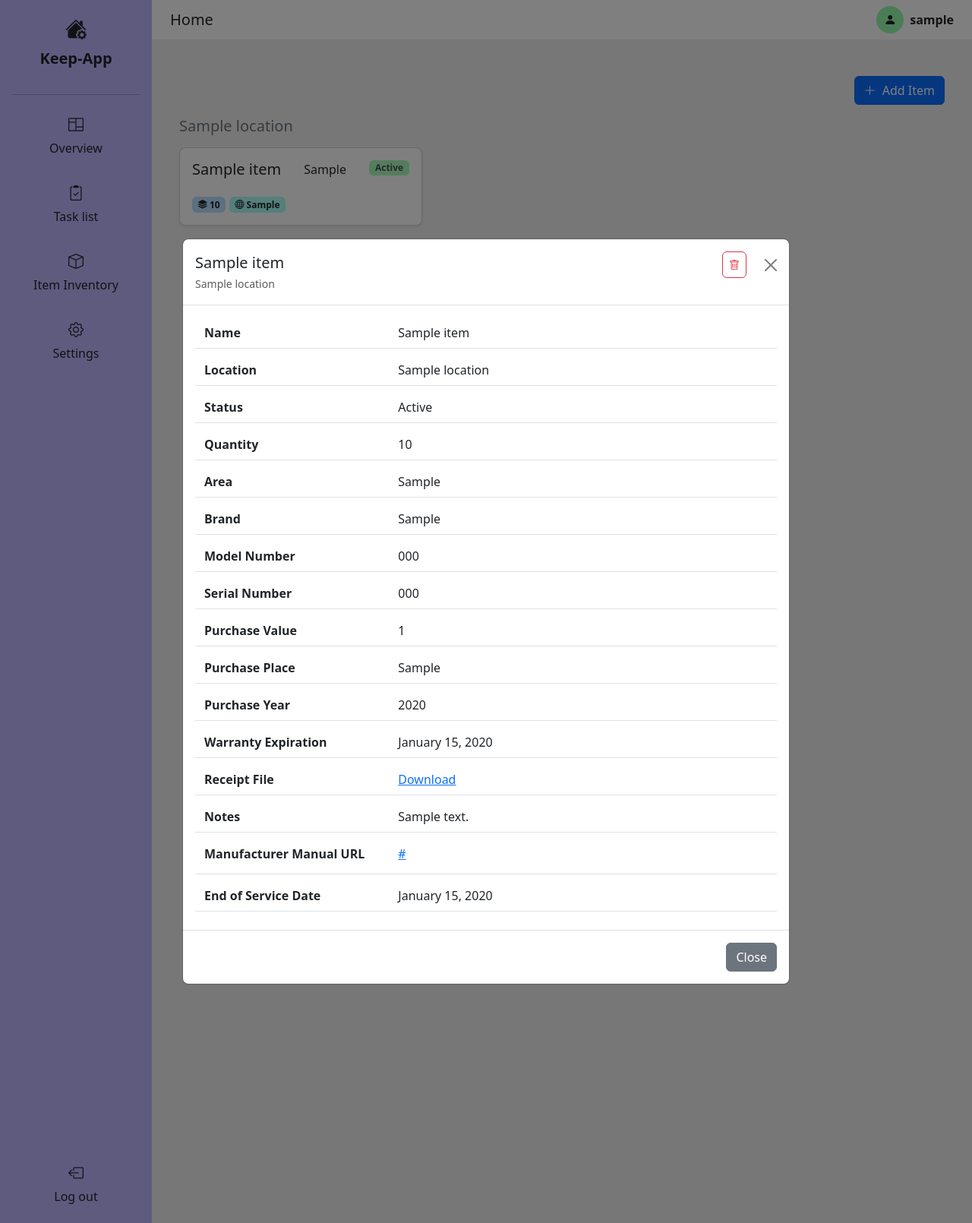
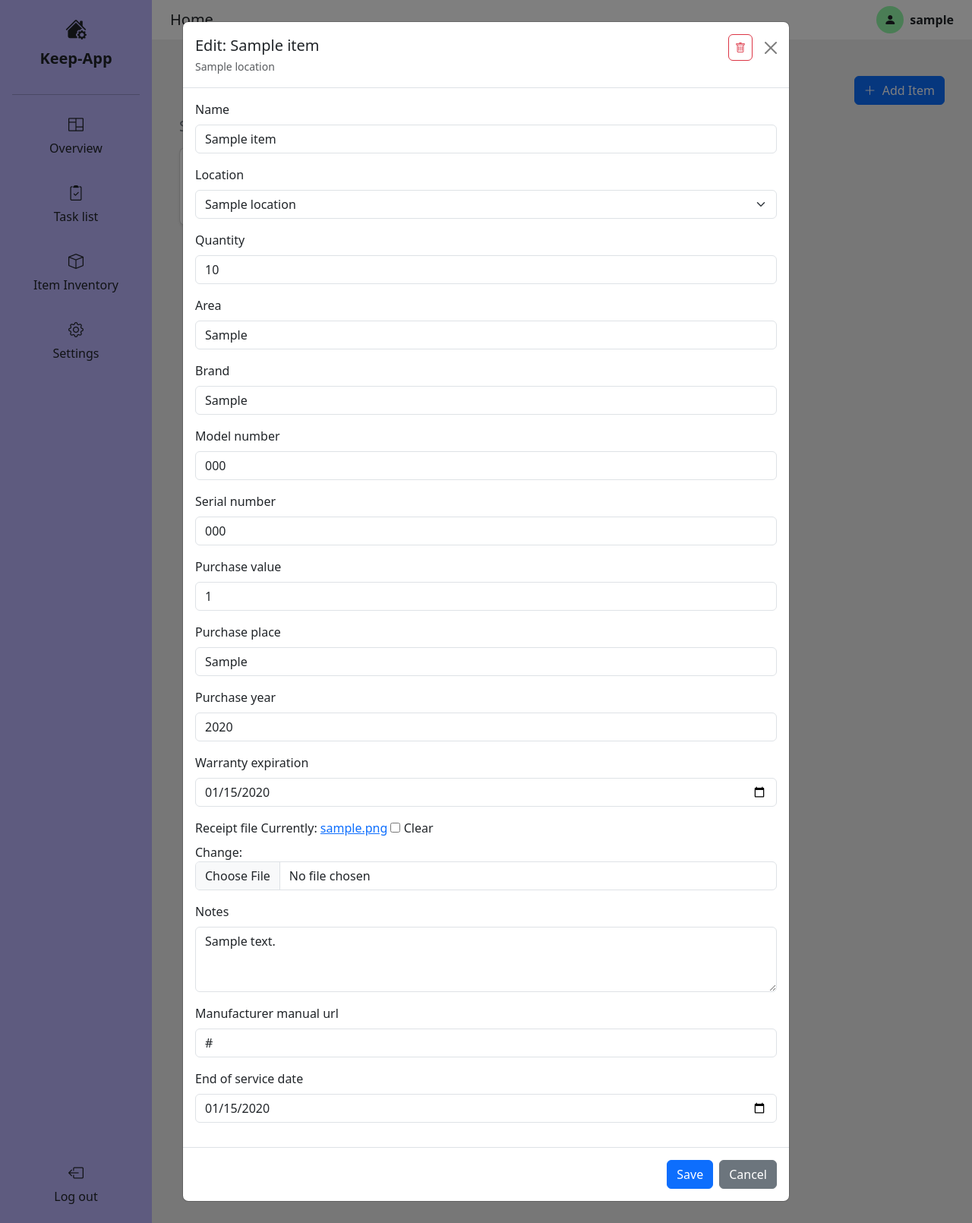
Before and after one commit to orma5/household, a Django app: page /items/ in a window 1280 px wide, after a click that opens the changed part. Shown: the whole page at 76% size. Run offline with Django 5.2, Linux system fonts and the light colour scheme; a user stored in the database is signed in; tables that the repository leaves empty hold one stand-in row (values such as "Sample post").

Commit message:
add item update

```diff
--- a/templates/components/_item_detail_modal.html
+++ b/templates/components/_item_detail_modal.html
@@ -1,120 +1,42 @@
 <div class="modal fade" id="itemDetailModal{{ item.id }}" tabindex="-1" aria-labelledby="itemDetailModalLabel{{ item.id }}" aria-hidden="true">
   <div class="modal-dialog modal-lg modal-dialog-centered">
     <div class="modal-content">
-      <div class="modal-header border-bottom d-flex justify-content-between align-items-start">
+      <form method="POST" action="{% url 'item-update' item.id %}" enctype="multipart/form-data">
+        {% csrf_token %}
+        <div class="modal-header d-flex justify-content-between align-items-start border-bottom">
           <div>
-          <h5 class="modal-title" id="itemDetailModalLabel{{ item.id }}">{{ item.name }}</h5>
+            <h5 class="modal-title" id="itemDetailModalLabel{{ item.id }}">Edit: {{ item.name }}</h5>
             <small class="text-muted">{{ item.location.name }}</small>
           </div>
           <div class="d-flex align-items-center gap-2">
-          <form method="POST" action="{% url 'item-delete' item.id %}" class="d-inline" style="margin-right: 0.5rem;">
-            {% csrf_token %}
             <button type="button" class="btn btn-outline-danger" data-bs-toggle="modal" data-bs-target="#confirmDeleteModal{{ item.id }}" title="Delete item" style="padding: 0.375rem 0.5rem; font-size: 0.875rem;"><i class="bi bi-trash"></i></button>
-          </form>
             <button type="button" class="btn-close" data-bs-dismiss="modal" aria-label="Close"></button>
           </div>
         </div>
 
         <div class="modal-body">
-        <div class="container-fluid">
-          <div class="row mb-2 border-bottom py-2">
-            <div class="col-sm-4 fw-semibold">Name</div>
-            <div class="col-sm-8">{{ item.name }}</div>
+          {% if form %}
+            {% for field in form %}
+              <div class="mb-3">
+                <label for="{{ field.id_for_label }}" class="form-label">{{ field.label }}</label>
+                {{ field }}
+                {% if field.errors %}
+                  <div class="text-danger small">{{ field.errors|join:', ' }}</div>
+                {% endif %}
+              </div>
+            {% endfor %}
+          {% else %}
+            <div class="alert alert-warning">Form not available.</div>
+          {% endif %}
         </div>
 
-          <div class="row mb-2 border-bottom py-2">
-            <div class="col-sm-4 fw-semibold">Location</div>
-            <div class="col-sm-8">{{ item.location.name|default:'—' }}</div>
+        <div class="modal-footer border-top">
+          <button type="submit" class="btn btn-primary">Save</button>
+          <button type="button" class="btn btn-secondary" data-bs-dismiss="modal">Cancel</button>
         </div>
-
-          <div class="row mb-2 border-bottom py-2">
-            <div class="col-sm-4 fw-semibold">Status</div>
-            <div class="col-sm-8">{{ item.get_status_display|default:'—' }}</div>
-          </div>
-
-          <div class="row mb-2 border-bottom py-2">
-            <div class="col-sm-4 fw-semibold">Quantity</div>
-            <div class="col-sm-8">{{ item.quantity }}</div>
-          </div>
-
-          <div class="row mb-2 border-bottom py-2">
-            <div class="col-sm-4 fw-semibold">Area</div>
-            <div class="col-sm-8">{{ item.area|default:'—' }}</div>
-          </div>
-
-          <div class="row mb-2 border-bottom py-2">
-            <div class="col-sm-4 fw-semibold">Brand</div>
-            <div class="col-sm-8">{{ item.brand|default:'—' }}</div>
-          </div>
-
-          <div class="row mb-2 border-bottom py-2">
-            <div class="col-sm-4 fw-semibold">Model Number</div>
-            <div class="col-sm-8">{{ item.model_number|default:'—' }}</div>
-          </div>
-
-          <div class="row mb-2 border-bottom py-2">
-            <div class="col-sm-4 fw-semibold">Serial Number</div>
-            <div class="col-sm-8">{{ item.serial_number|default:'—' }}</div>
-          </div>
-
-          <div class="row mb-2 border-bottom py-2">
-            <div class="col-sm-4 fw-semibold">Purchase Value</div>
-            <div class="col-sm-8">{{ item.purchase_value|default:'—' }}</div>
-          </div>
-
-          <div class="row mb-2 border-bottom py-2">
-            <div class="col-sm-4 fw-semibold">Purchase Place</div>
-            <div class="col-sm-8">{{ item.purchase_place|default:'—' }}</div>
-          </div>
-
-          <div class="row mb-2 border-bottom py-2">
-            <div class="col-sm-4 fw-semibold">Purchase Year</div>
-            <div class="col-sm-8">{{ item.purchase_year|default:'—' }}</div>
-          </div>
-
-          <div class="row mb-2 border-bottom py-2">
-            <div class="col-sm-4 fw-semibold">Warranty Expiration</div>
-            <div class="col-sm-8">{{ item.warranty_expiration|date:'F j, Y'|default:'—' }}</div>
-          </div>
-
-          <div class="row mb-2 border-bottom py-2">
-            <div class="col-sm-4 fw-semibold">Receipt File</div>
-            <div class="col-sm-8">
-              {% if item.receipt_file %}
-                <a href="{{ item.receipt_file.url }}" target="_blank">Download</a>
-              {% else %}
-                —
-              {% endif %}
-            </div>
-          </div>
-
-          <div class="row mb-2 border-bottom py-2">
-            <div class="col-sm-4 fw-semibold">Notes</div>
-            <div class="col-sm-8">{{ item.notes|default:'—' }}</div>
-          </div>
-
-          <div class="row mb-2 border-bottom py-2">
-            <div class="col-sm-4 fw-semibold">Manufacturer Manual URL</div>
-            <div class="col-sm-8">
-              {% if item.manufacturer_manual_url %}
-                <a href="{{ item.manufacturer_manual_url }}" target="_blank" class="text-truncate d-inline-block" style="max-width: 100%;" title="{{ item.manufacturer_manual_url }}">{{ item.manufacturer_manual_url|truncatechars:50 }}</a>
-              {% else %}
-                —
-              {% endif %}
-            </div>
-          </div>
-
-          <div class="row mb-2 border-bottom py-2">
-            <div class="col-sm-4 fw-semibold">End of Service Date</div>
-            <div class="col-sm-8">{{ item.end_of_service_date|date:'F j, Y'|default:'—' }}</div>
+      </form>
     </div>
   </div>
 </div>
 
-      <div class="modal-footer border-top">
-        <button type="button" class="btn btn-secondary" data-bs-dismiss="modal">Close</button>
-      </div>
-    </div>
-  </div>
-</div>
 {% include 'components/_item_delete_confirm_modal.html' with item=item %}
--- a/templates/item_list.html
+++ b/templates/item_list.html
@@ -33,7 +33,7 @@
               </div>
             </div>
             <!-- Modal for this item -->
-            {% include 'components/_item_detail_modal.html' with item=item %}
+            {% include 'components/_item_detail_modal.html' with item=item form=item.form %}
           {% endfor %}
         </div>
       {% empty %}
--- a/upkeep/urls.py
+++ b/upkeep/urls.py
@@ -6,4 +6,5 @@ urlpatterns = [
     path("items/", views.item_list, name="item-list"),
     path("items/create/", views.item_create, name="item-create"),
     path("items/<int:pk>/delete/", views.item_delete, name="item-delete"),
+    path("items/<int:pk>/update/", views.item_update, name="item-update"),
 ]
--- a/upkeep/views.py
+++ b/upkeep/views.py
@@ -6,6 +6,24 @@ from django.contrib.auth.decorators import login_required
 from django.shortcuts import get_object_or_404, render, redirect
 from django.contrib import messages
 from .forms import ItemForm
+
+
+@login_required
+def item_update(request, pk):
+    item = get_object_or_404(Item, pk=pk)
+
+    if request.method == "POST":
+        form = ItemForm(request.POST, request.FILES, instance=item)
+        if form.is_valid():
+            form.save()
+            messages.success(request, f"{item.name} was updated successfully.")
+            return redirect("item-list")  # or wherever the item list is shown
+    else:
+        form = ItemForm(instance=item)
+
+    return render(
+        request, "components/item_detail_modal.html", {"item": item, "form": form}
+    )
 
 
 @login_required
@@ -48,7 +66,9 @@ def item_create(request):
 @login_required
 def item_list(request):
     items = Item.objects.select_related("location").order_by("location__name", "name")
-    form = ItemForm()
+
+    for item in items:
+        item.form = ItemForm(instance=item)  # Attach form directly
 
     grouped_items = defaultdict(list)
     for item in items:
@@ -57,7 +77,6 @@ def item_list(request):
 
     context = {
         "grouped_items": grouped_items.items(),
-        "form": form,
     }
     return render(request, "item_list.html", context)
 
```
Lines whose indentation alone changed are shown as unchanged.
